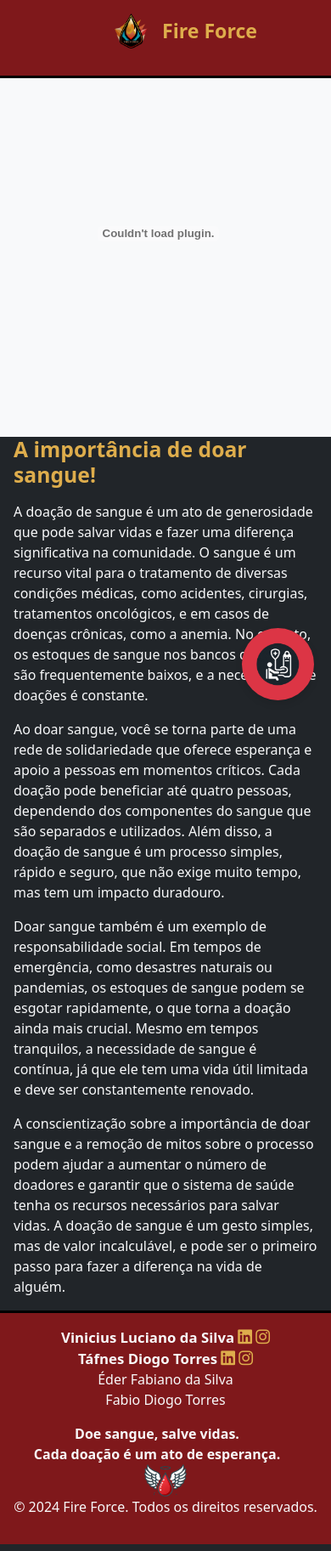
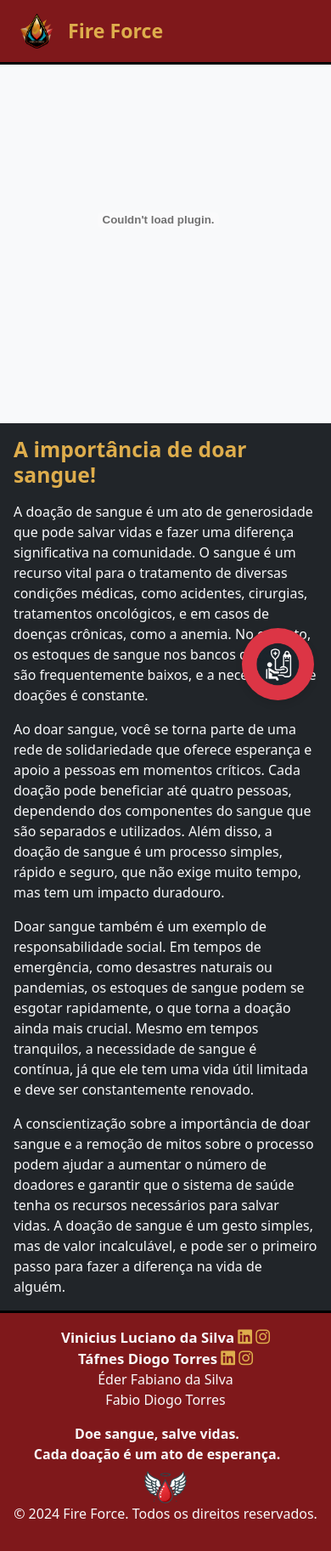
Before and after one commit to NegaoDoTi/projeto_disciplina_ia, a Flask app: page / in a window 390 px wide. Shown: the whole page at 85% size. Run offline with Flask 3, Linux system fonts and the light colour scheme; some libraries are stand-ins or nearby versions.

Commit message:
Inclusão de estilo responso

```diff
--- a/static/css/custom_css.css
+++ b/static/css/custom_css.css
@@ -261,7 +261,7 @@
 }
 
 main article h2 {
-    margin: 0 0 1rem 1rem;
+    margin: 1rem 0 1rem 1rem;
 }
 
 main article p {
@@ -280,6 +280,26 @@
 }
 
 @media (max-width: 991.98px) {
+    .mb-md-0 {
+        margin-bottom: 0 !important;
+    }
+
+    .me-md-0 {
+        margin-right: auto;
+    }
+
+    .ms-md-4 {
+        margin-left: 1.5rem !important;
+    }
+
+    .mt-md-2 {
+        margin-top: 0.5rem !important;
+    }
+
+    .justify-content-md-start {
+        justify-content: start !important;
+    }
+
     main aside.pdf-embed-container {
         height: 50vh;
     }
--- a/templates/index.html
+++ b/templates/index.html
@@ -11,8 +11,8 @@
 <body>
     <div class="container-fluid min-vh-100 d-flex flex-column p-0 bg-red">
         <!-- Header-->
-        <header class="d-flex flex-wrap justify-content-center py-3 mb-0 bg-red page-header">
-            <a class="d-flex align-items-center mb-3 mb-md-0 me-md-auto text-light text-decoration-none ms-5" href="/">
+        <header class="d-flex flex-wrap justify-content-md-start justify-content-center py-3 mb-0 bg-red page-header">
+            <a class="d-flex align-items-center mb-3 mb-md-0 ms-md-4 me-md-auto text-light text-decoration-none ms-5" href="/">
                 <img src="{{ url_for('static', filename='imgs/logo.png') }}" alt="Fire Force Icon" class="logo">
                 <span class="fs-3">Fire Force</span>
             </a>
@@ -99,7 +99,7 @@
                         </a>
                     </div>
                 </div>
-                <img src="{{ url_for('static', filename='imgs/blood-drop-angel-wings.png') }}" width="50px">
+                <img src="{{ url_for('static', filename='imgs/blood-drop-angel-wings.png') }}" width="50px" class="mt-md-2">
                 <p>&copy; 2024 Fire Force. Todos os direitos reservados.</p>
             </footer>
         </div>
```
